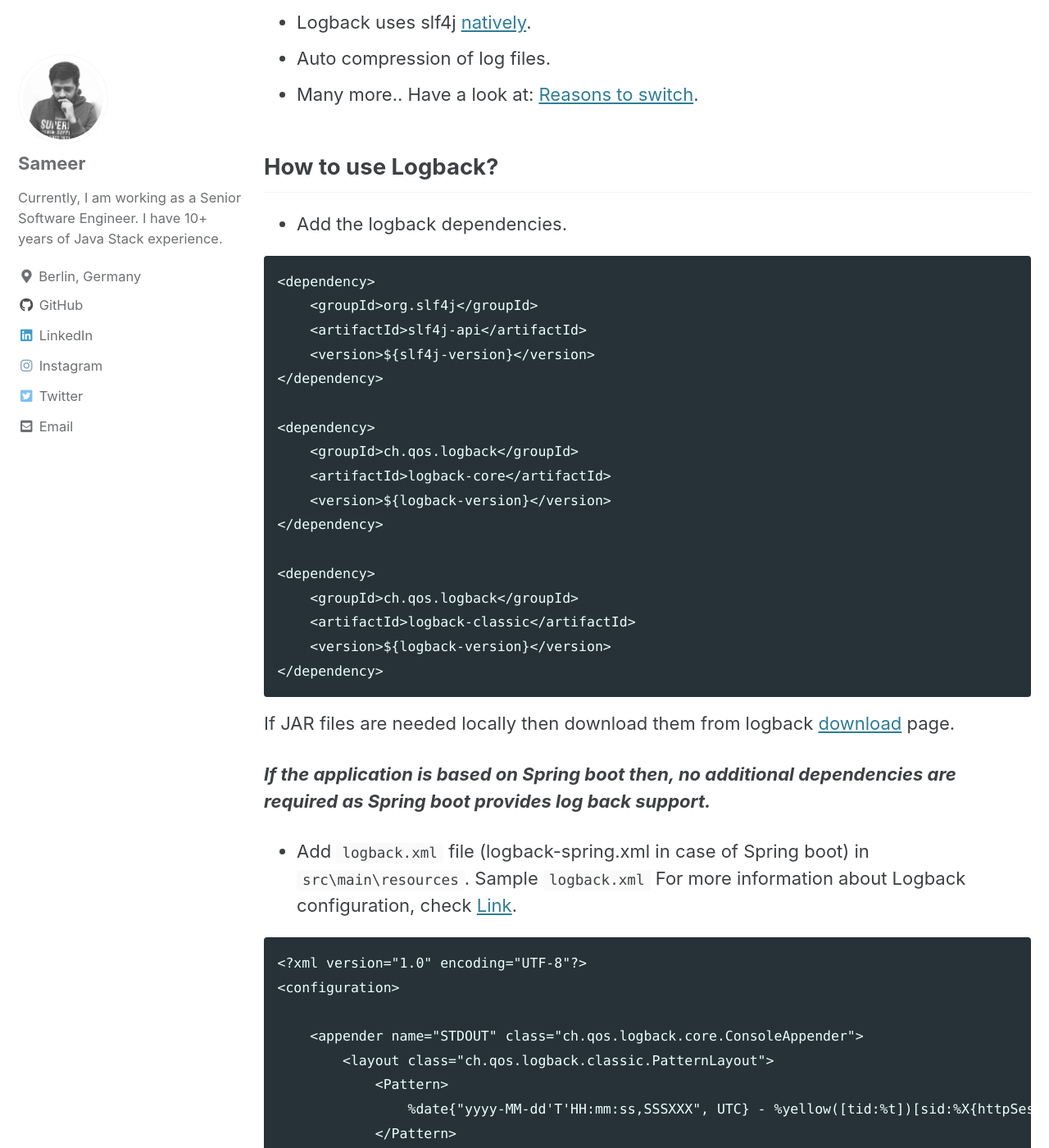
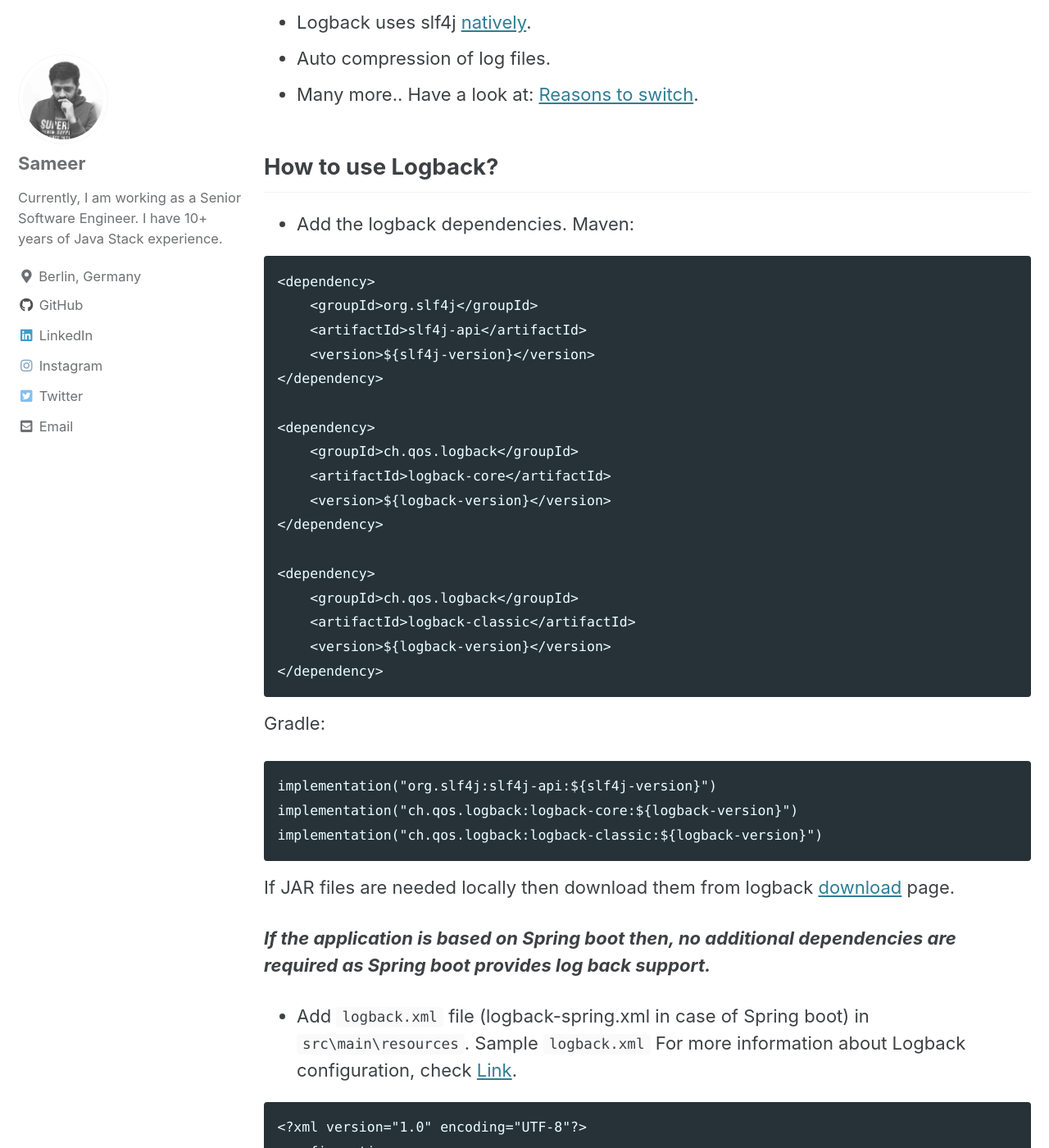
Before and after one commit to cricketsamya/cricketsamya.github.io, a Jekyll site: the page built from _posts/2022-01-25-log4j-to-logback.md, in a window 1280 px wide and 1400 px high, scrolled down 1558 px. Shown: the whole window at 82% size. Built offline with Jekyll 4.4.1, drawn with Linux system fonts in a browser that asks for light colours; cached includes are drawn as plain includes.

Commit message:
fix: gradle dependencies

````diff
--- a/_posts/2022-01-25-log4j-to-logback.md
+++ b/_posts/2022-01-25-log4j-to-logback.md
@@ -45,6 +45,7 @@ Logback is a logging framework for mostly Java based applications, and a success
 ## How to use Logback?
 
 - Add the logback dependencies.
+Maven:
 
 ```
 <dependency>
@@ -66,6 +67,12 @@ Logback is a logging framework for mostly Java based applications, and a success
 </dependency>
 ```
 
+Gradle:
+```
+implementation("org.slf4j:slf4j-api:${slf4j-version}")
+implementation("ch.qos.logback:logback-core:${logback-version}")
+implementation("ch.qos.logback:logback-classic:${logback-version}")
+```
 If JAR files are needed locally then download them from logback [download](https://logback.qos.ch/download.html) page.
 
 ***If the application is based on Spring boot then, no additional dependencies are required as Spring boot provides log back support.***
````
